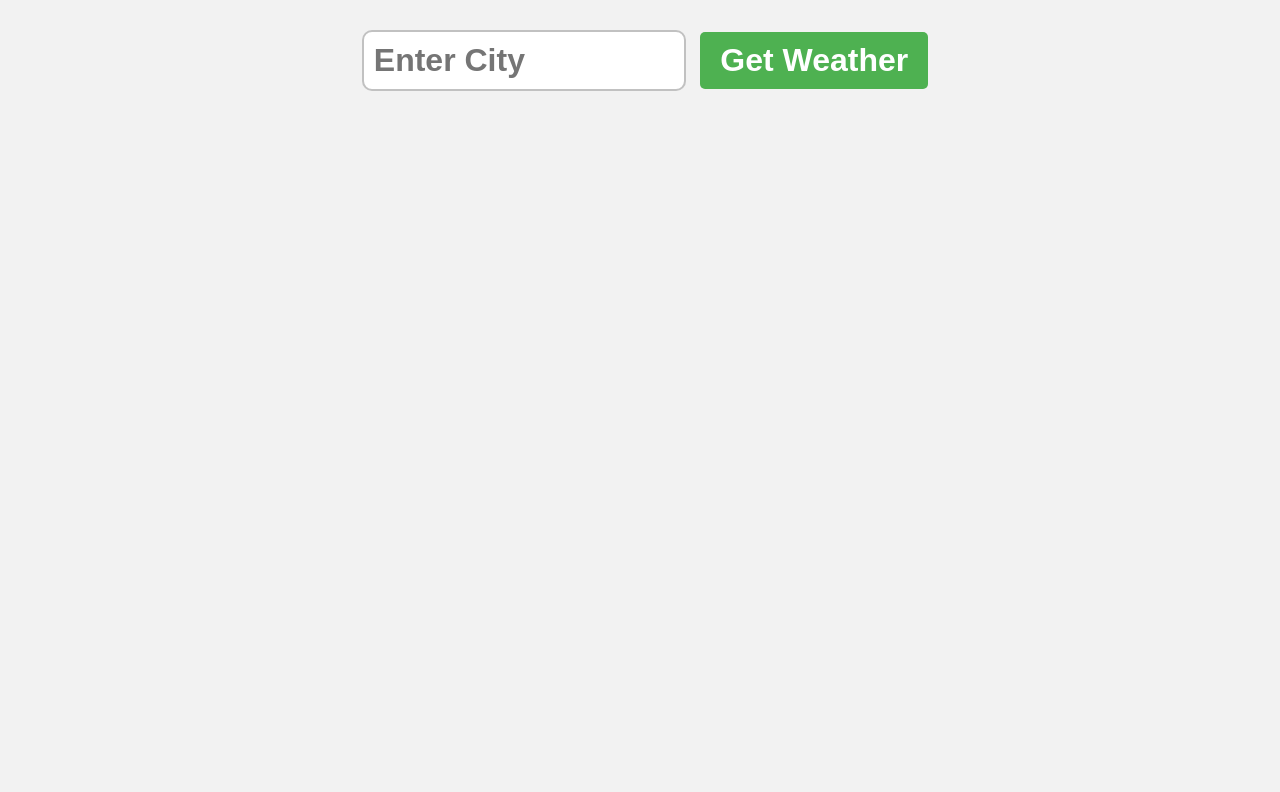
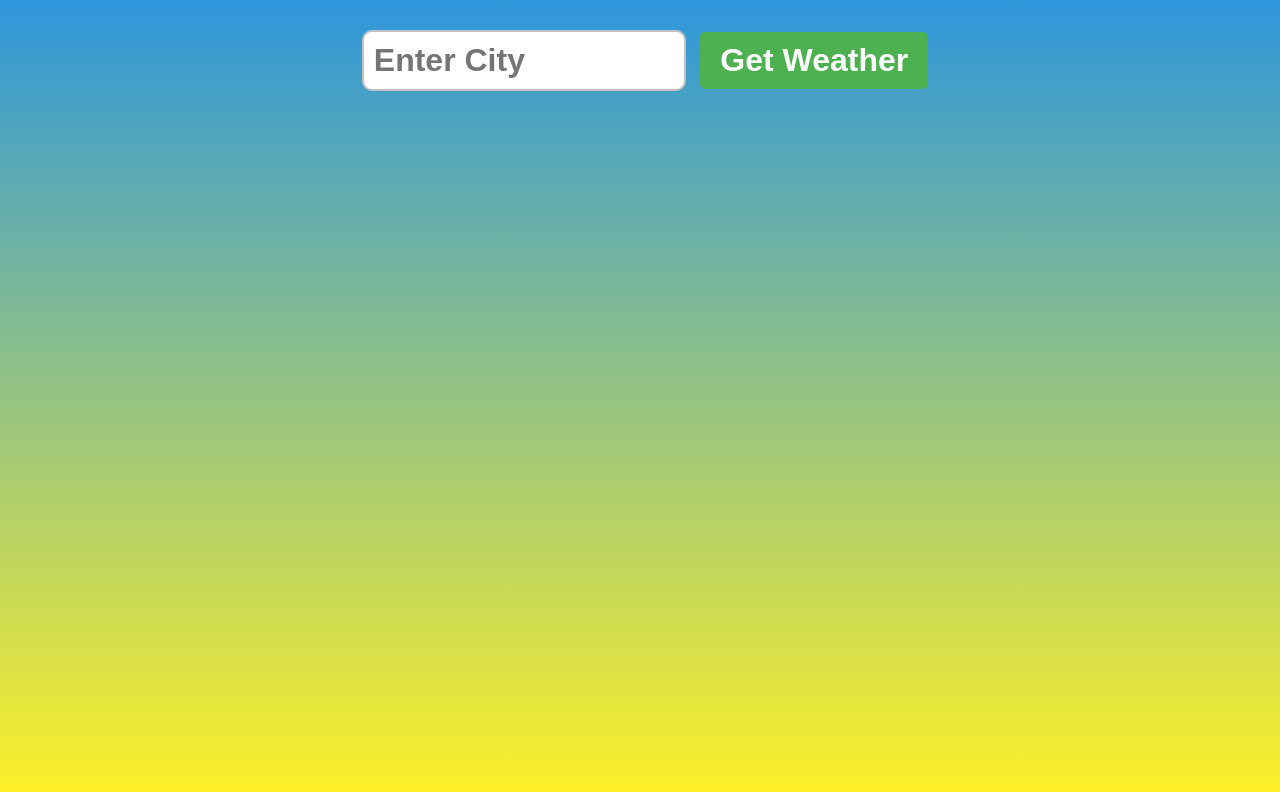
Before and after one commit to Dmish13/weather-app, a plain HTML site: page weather.html in a window 1280 px wide. Drawn offline with Linux system fonts and the light colour scheme.

Commit message:
Update weather.css

```diff
--- a/weather.css
+++ b/weather.css
@@ -1,6 +1,9 @@
 body{
     font-family: arial;
-    background-color: hsl(0,0%,95%);
+    background: linear-gradient(180deg, hsl(204, 71%, 52%), rgba(255, 238, 0, 0.847));
+    background-repeat: no-repeat;
+    background-size: cover;
+    background-attachment: fixed;
     margin:0;
     display: flex;
     flex-direction: column;
```
